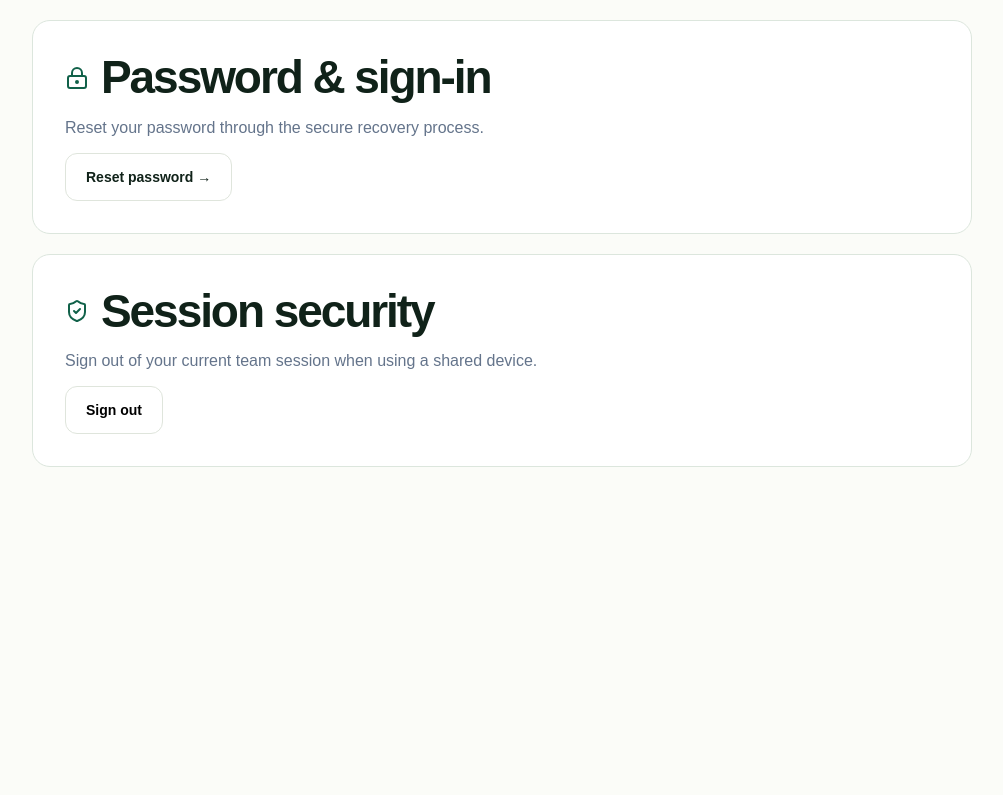
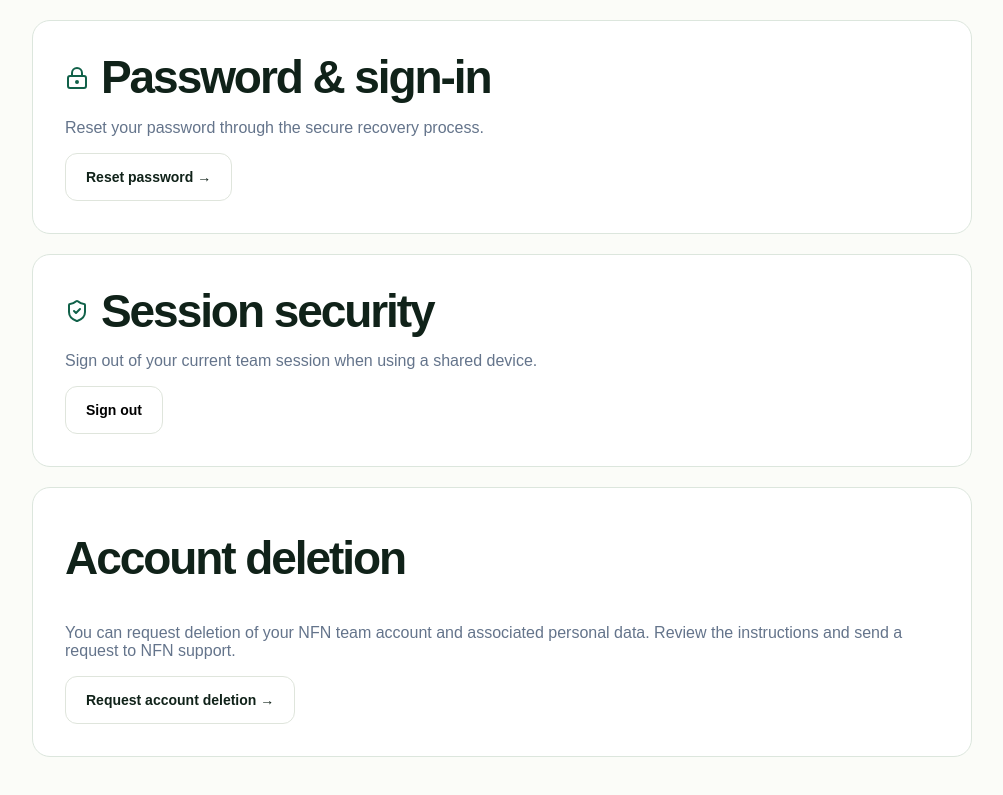
Before and after one commit to bashirhassan10/football-team-network-frontend, a Next.js app: page /settings in a window 1280 px wide. Shown: the part 789-1584 px from the top of the page, without its empty margins (138-1141 px from the left). Before the commit the page ends 1376 px from the top, so only its background shows below. Built offline with nearby package versions, Linux system fonts and the light colour scheme; no server answers.

Commit message:
feat(settings): link to public account deletion instructions

```diff
--- a/app/settings/page.tsx
+++ b/app/settings/page.tsx
@@ -12,5 +12,6 @@ export default function Settings(){
  <form onSubmit={requestEmailChange}><label style={{display:"block",fontWeight:600}}>New email address<input type="email" required maxLength={254} value={newEmail} onChange={e=>setNewEmail(e.target.value)} placeholder="new-email@example.com" style={{display:"block",padding:13,border:"1px solid #dce6dd",borderRadius:10,width:"100%",maxWidth:480,margin:"10px 0 18px"}}/></label><button type="submit" className="button" disabled={emailBusy}>{emailBusy?"Sending…":"Send verification link"}</button>{emailStatus&&<p role="status" aria-live="polite">{emailStatus}</p>}</form></section>
  <section style={card}><div style={{display:"flex",alignItems:"center",gap:12}}><LockKeyhole color="#116149"/><h2 style={{margin:0}}>Password & sign-in</h2></div><p style={{color:"#64748b"}}>Reset your password through the secure recovery process.</p><Link className="ghostButton" href="/forgot-password">Reset password →</Link></section>
  <section style={card}><div style={{display:"flex",alignItems:"center",gap:12}}><ShieldCheck color="#116149"/><h2 style={{margin:0}}>Session security</h2></div><p style={{color:"#64748b"}}>Sign out of your current team session when using a shared device.</p><form action="/api/auth/logout" method="post"><button type="submit" className="ghostButton">Sign out</button></form></section>
+ <section style={card}><h2>Account deletion</h2><p style={{color:"#64748b"}}>You can request deletion of your NFN team account and associated personal data. Review the instructions and send a request to NFN support.</p><Link className="ghostButton" href="/account-deletion">Request account deletion →</Link></section>
  </main>;
 }
```
